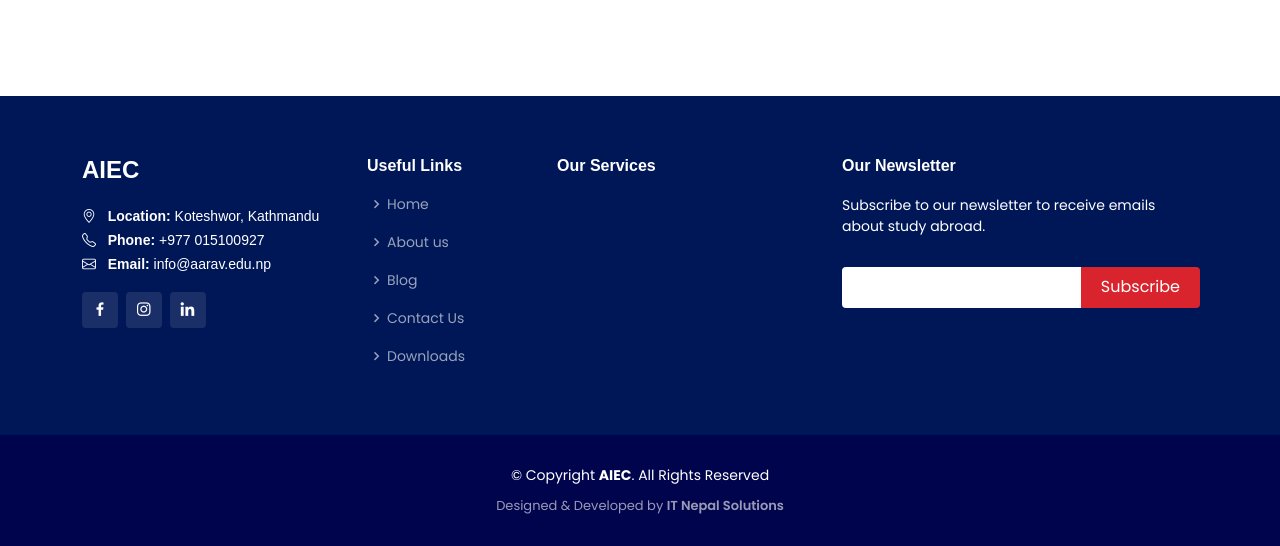
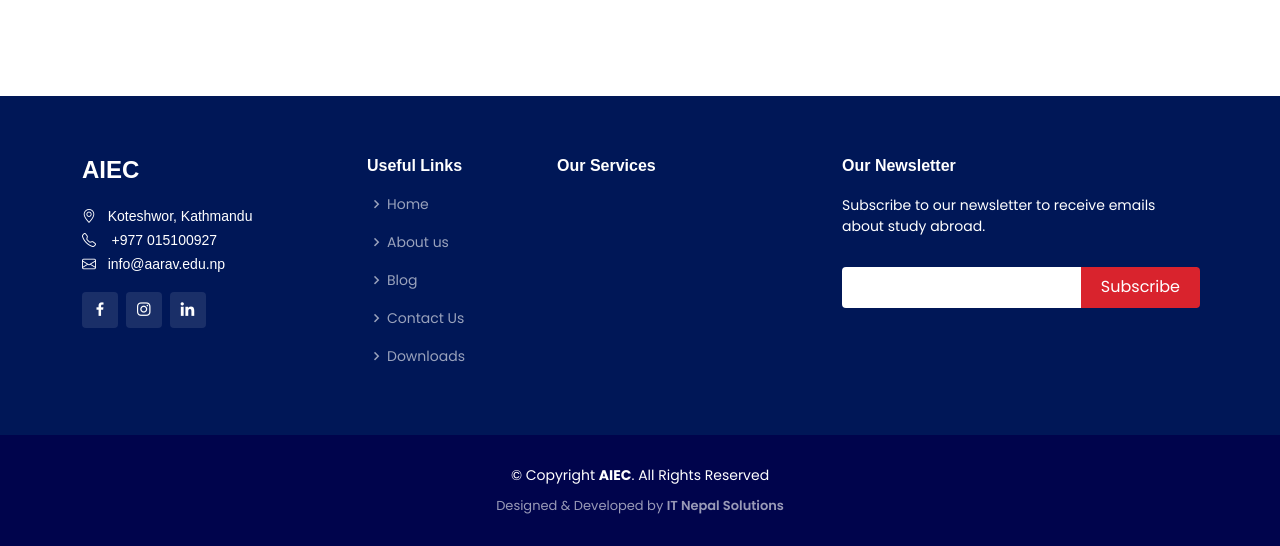
Before and after one commit to pujanrajrai/aiec, a Django app: template apps/frontend/templates/frontend/blogs.html in a window 1280 px wide. Shown: the part 480-1026 px from the top of the page. Run offline with Django 4.2, Linux system fonts and the light colour scheme; the template is opened without the code that fills it, so the values that code supplies are empty; some libraries are stand-ins or nearby versions.

Commit message:
we are done here

```diff
--- a/apps/frontend/templates/frontend/base.html
+++ b/apps/frontend/templates/frontend/base.html
@@ -214,13 +214,13 @@
             <div class="footer-info">
               <h3>AIEC</h3>
               <p>
-                <a href="https://maps.app.goo.gl/7eanG4gLALkxDjHt5" target="_blank" style="color:white;"><i class="bi bi-geo-alt"></i><span>&nbsp;&nbsp;&nbsp;<strong>Location:</strong> Koteshwor, Kathmandu <br></a>
+                <a href="https://maps.app.goo.gl/7eanG4gLALkxDjHt5" target="_blank" style="color:white;"><i class="bi bi-geo-alt"></i><span>&nbsp;&nbsp;&nbsp;Koteshwor, Kathmandu <br></a>
 
                 <a href="tel:+01-5100927" style="color:white">
-                  <i class="bi bi-telephone"></i>&nbsp;&nbsp;&nbsp;<strong>Phone:</strong> +977 015100927<br>
+                  <i class="bi bi-telephone"></i>&nbsp;&nbsp;&nbsp; +977 015100927<br>
                 </a>
                 <a href="mailto:info@aarav.edu.np" style="color:white;">
-                  <i class="bi bi-envelope"></i>&nbsp;&nbsp;&nbsp;<strong>Email:</strong> info@aarav.edu.np<br>
+                  <i class="bi bi-envelope"></i>&nbsp;&nbsp;&nbsp;info@aarav.edu.np<br>
                 </a>
               </p>
               <div class="social-links mt-3">
```
Also changed, not shown: apps/admindash/models.py (+6 -3 lines).
